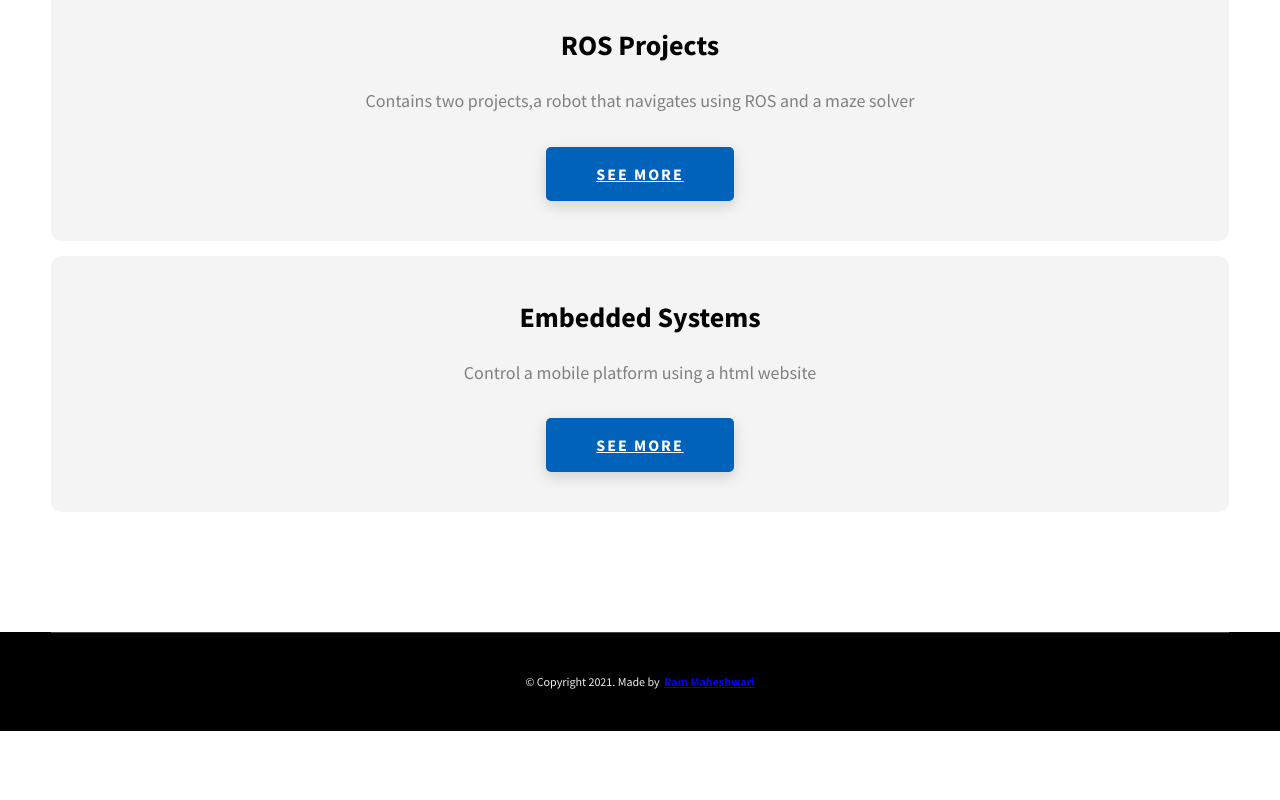
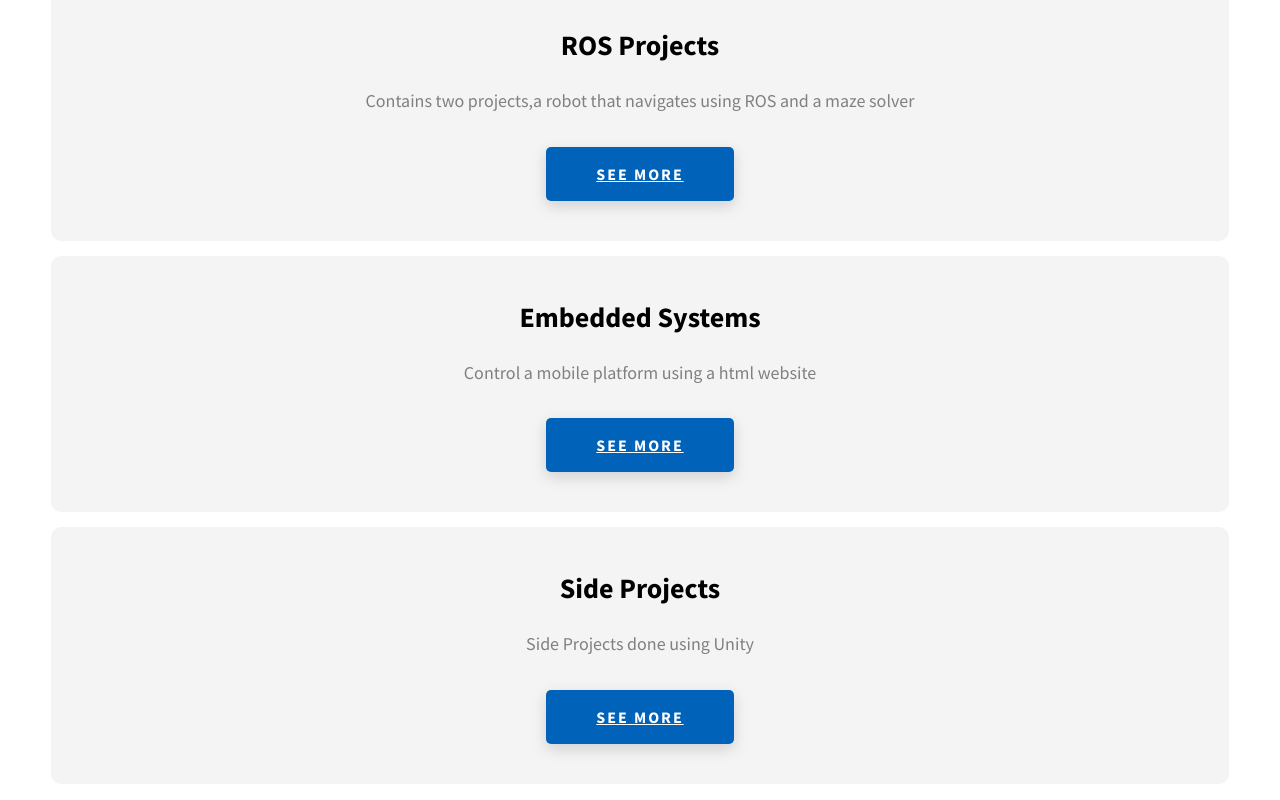
Before and after one commit to Nabeelkii/MyWebsite, a plain HTML site: page index.html in a window 1280 px wide. Shown: the part 1972-2772 px from the top of the page. Before the commit the page ends 2703 px from the top, so only its background shows below. Drawn offline with Linux system fonts and the light colour scheme.

Commit message:
Unity update

```diff
--- a/index.html
+++ b/index.html
@@ -78,7 +78,7 @@
         <h1 class="heading-primary">My name is Nabeel</h1>
         <div class="home-hero__info">
           <p class="text-primary">
-            A Robotics Enthusiast
+
           </p>
         </div>
       </div>
@@ -164,6 +164,21 @@
           </div>    <!--- Anything below this div goes to the right side-->
  	</div>   <!--- Anything above this div goes to the right side-->
         </div> <!--close main container-->
+<br>
+ <div class="main-container">
+ <div class="projects__row-img-cont">
+              <div class="projects__row-content">
+              <h3 class="projects__row-content-title">Side Projects</h3>
+              <p class="projects__row-content-desc">
+		Side Projects done using Unity
+              </p>
+              <a href="https://nabeelkii.github.io/Unity/" class="btn btn--med btn--theme dynamicBgClr">See More</a>
+
+            </div>
+          </div>    <!--- Anything below this div goes to the right side-->
+ 	</div>   <!--- Anything above this div goes to the right side-->
+        </div> <!--close main container-->
+
     </section>
 
        <footer class="main-footer">
```
Also changed, not shown: project3.html (+1 -1 lines).
